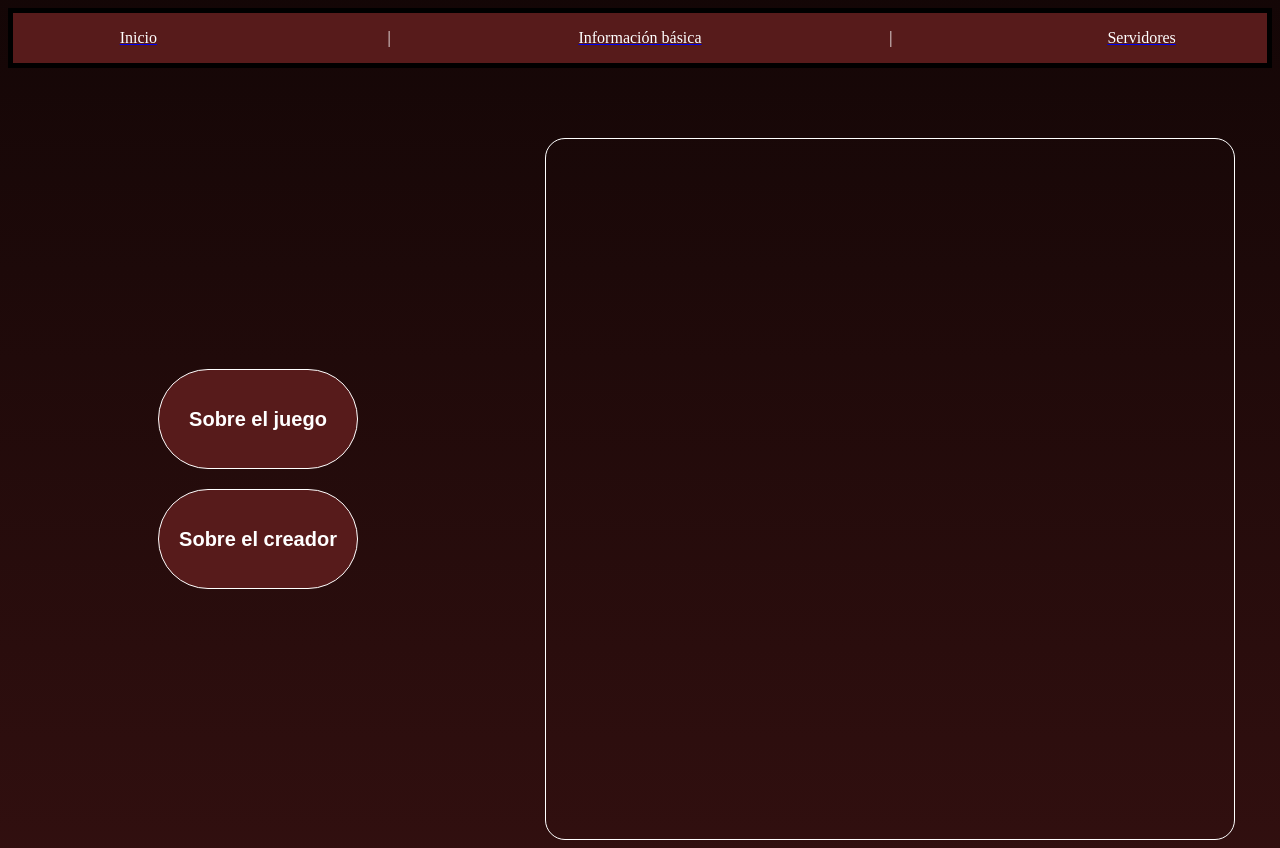
After one commit to Sylvan0r/2DAW_Desarrollo_de_Aplicaciones_Web, a PHP site: page /basicInfo.html in a window 1280 px wide. The commit adds this page. Run offline with PHP 8.4, Linux system fonts and the light colour scheme.

Commit message:
Cambios a la segunda actividad de DOR y cambios finales y entrega de la primera actividad

```diff
--- a/DOR/1Trimestre/2Unidad/Actividad2.1/mainPage.html
+++ b/DOR/1Trimestre/2Unidad/Actividad2.1/mainPage.html
@@ -8,7 +8,7 @@
     <body>
         <header>
             <nav>
-                <div  class="upperHeader">
+                <div class="upperHeader">
                     <ul>
                         <li>About us</li>
                         <li>|</li>
@@ -82,6 +82,7 @@
                                 <option value="Category4">Category4</option>
                             </select>
                         </li>
+                        <li>Hot Deals</li>
                         <li>
                             <select>
                                 <option value="Home">Home</option>
--- /dev/null
+++ b/DOR/1Trimestre/2Unidad/Actividad2.2/CSS/aboutUs.css
@@ -0,0 +1,81 @@
+/* Animacion del fondo que es solo el gradiante subiendo y bajando */
+body{
+    background-image: linear-gradient(to bottom, rgb(0, 0, 0), rgb(87, 27, 27));
+    background-size: 300% 300%;
+    animation: fondoAnimado 3s ease infinite;
+}
+
+/* Seccion del header que se encarga de la barra superior */
+header nav{
+    display: grid;
+    grid-template-columns: repeat(5, 1fr);
+    background-color: rgb(87, 27, 27);
+    border: 5px solid black;
+}
+
+header nav p{
+    text-align: center;
+    color: white;
+    transition: ease-in-out 0.3s;
+}
+
+header nav #selec:hover{ /* Animaciones la pasar por encima de los textos */
+    color: yellow;
+    font-weight: bold;
+    cursor: pointer;
+    transform: scale(1.05);
+}
+
+/* Seccion del main */
+main{
+    display: grid;
+    justify-items: center;
+    margin-top: 50px;
+    grid-template-columns: 500px 1fr;
+    align-items: center;
+}
+
+main iframe{
+    width: 90%;
+    height: 700px;
+    margin-top: 20px;
+    border: 1px solid rgb(255, 255, 255);
+    border-radius: 20px;
+}
+
+main #aboutUsButtons #buttonsContainer{
+    display: grid;
+    grid-template-columns: 1fr;
+    gap: 20px;
+    align-items: center;
+}
+
+main #aboutUsButtons button{
+    width: 200px;
+    height: 100px;
+    font-size: 20px;
+    font-weight: bold;
+    background-color: rgb(87, 27, 27);
+    color: white;
+    border: 1px solid white;
+    border-radius: 50px;
+    transition: ease-in-out 0.3s;
+}
+
+main #aboutUsButtons button:hover{
+    cursor: pointer;
+    transform: scale(1.05);
+}
+
+/* Animacion del fondo */
+@keyframes fondoAnimado {
+    0%{
+        background-position:0% 0%;
+    }
+    50%{
+        background-position:100% 50%;
+    }
+    100%{
+        background-position:0% 00%;
+    }
+}
--- /dev/null
+++ b/DOR/1Trimestre/2Unidad/Actividad2.2/basicInfo.html
@@ -0,0 +1,28 @@
+<!DOCTYPE html>
+<html>
+    <head>
+        <title>Actividad 2.2</title>
+        <link rel="stylesheet" href="CSS/aboutUs.css">
+    </head>
+    <body>
+        <header>
+            <nav>
+                <a href="index.html"><p id="selec">Inicio</p></a>
+                <p>|</p>
+                <a href="basicInfo.html"><p id="selec">Información básica</p></a>
+                <p>|</p>
+                <a href="https://www.roblox.com/es/games/14608970270/Outcome-Memories-v0-1"><p id="selec">Servidores</p></a>
+            </nav>
+        </header>
+
+        <main>
+            <div id="aboutUsButtons">
+                <div id="buttonsContainer">
+                    <a href="IFRAME/aboutTheGame.html" target="iframe"><button id="content">Sobre el juego</button></a>
+                    <a href="IFRAME/aboutTheCreator.html" target="iframe"><button id="content">Sobre el creador</button></a>
+                </div>
+            </div>
+            <iframe name="iframe"></iframe>
+        </main>
+    </body>
+</html>
```
Also changed, not shown: DOR/1Trimestre/2Unidad/Actividad2.1/CSS/mainPage.css (+26 -5 lines), DOR/1Trimestre/2Unidad/Actividad2.2/CSS/aboutTheCreator.css (added, +40 -0 lines), DOR/1Trimestre/2Unidad/Actividad2.2/CSS/aboutTheGame.css (added, +60 -0 lines), DOR/1Trimestre/2Unidad/Actividad2.2/CSS/main.css (renamed from DOR/1Trimestre/2Unidad/Actividad2.2/CSS/style.css, +68 -68 lines), DOR/1Trimestre/2Unidad/Actividad2.2/IFRAME/aboutTheCreator.html (added, +20 -0 lines), DOR/1Trimestre/2Unidad/Actividad2.2/IFRAME/aboutTheGame.html (added, +23 -0 lines), DOR/1Trimestre/2Unidad/Actividad2.2/index.html (+8 -8 lines), DOR/1Trimestre/2Unidad/Actividad2.2/ICONS/LORE.webp (renamed from DOR/1Trimestre/2Unidad/Actividad2.2/IMG/LORE.webp), DOR/1Trimestre/2Unidad/Actividad2.2/ICONS/executioners_icon.webp (renamed from DOR/1Trimestre/2Unidad/Actividad2.2/IMG/executioners_icon.webp), DOR/1Trimestre/2Unidad/Actividad2.2/ICONS/map_icon.webp (renamed from DOR/1Trimestre/2Unidad/Actividad2.2/IMG/map_icon.webp), DOR/1Trimestre/2Unidad/Actividad2.2/ICONS/survivor_icon.webp (renamed from DOR/1Trimestre/2Unidad/Actividad2.2/IMG/survivor_icon.webp), DOR/1Trimestre/2Unidad/Actividad2.2/IMG/sobbi_img.png (added).
